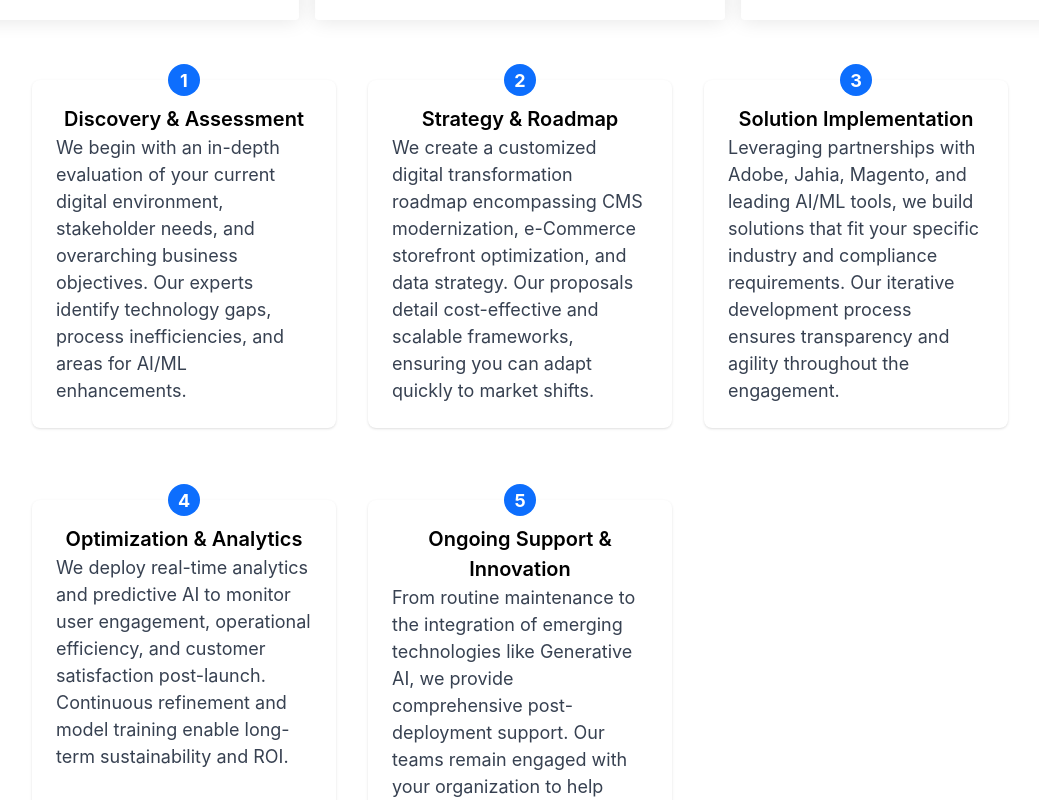
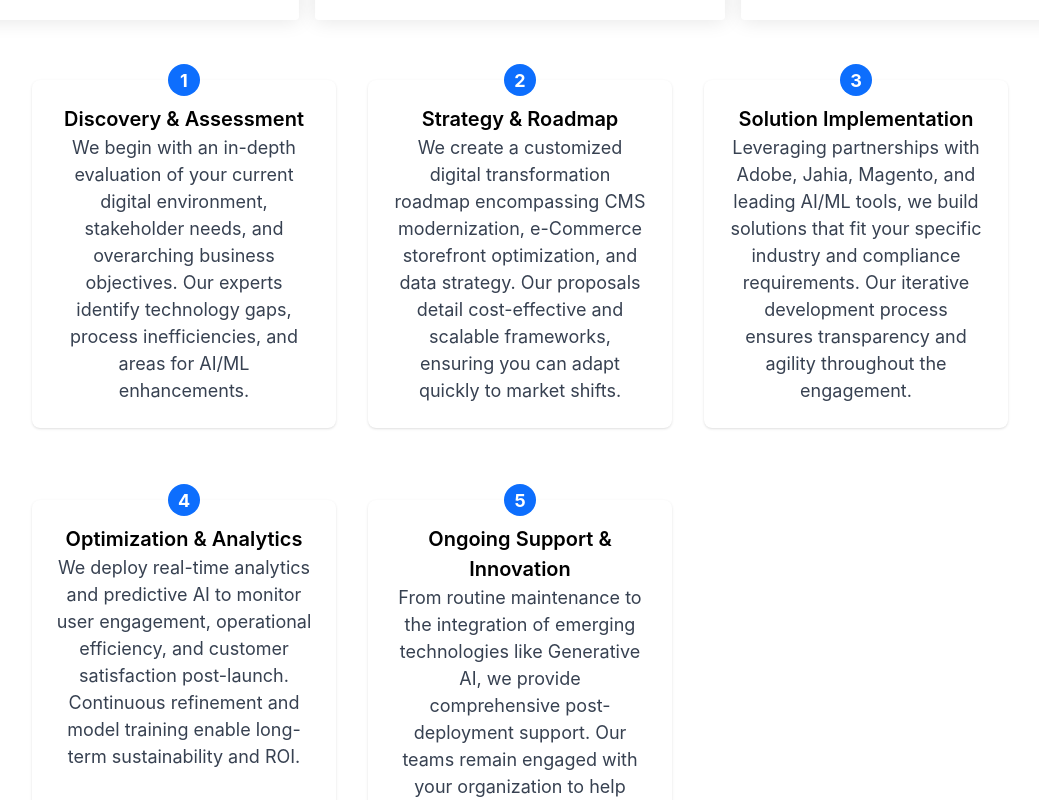
Before and after one commit to pankajpal05/Jahia-ad, a React (Vite) app: page / in a window 1280 px wide. Shown: the part 3460-4260 px from the top of the page, without its empty margins (120-1159 px from the left). Built offline with nearby package versions, Linux system fonts and the light colour scheme.

Commit message:
alignment fix

```diff
--- a/src/components/CardV5.jsx
+++ b/src/components/CardV5.jsx
@@ -16,7 +16,7 @@ const CardV5 = ({ title, description, stepNumber, icon }) => {
       </h3>
        }
       {
-        description && <div className="cmp-teaser__description text-gray-700 text-md lg:text-lg">{description}</div>
+        description && <div className="cmp-teaser__description text-gray-700  text-center text-md lg:text-lg">{description}</div>
       }
 
     </div>
```
